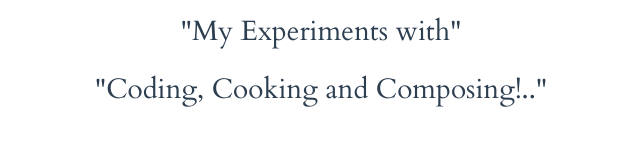
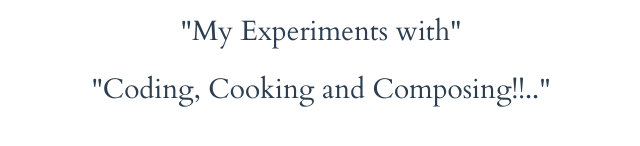
Before and after one commit to pasanaveen/my-portfolio, a React app: page index.html in a window 1280 px wide. Shown: the part 2738-2884 px from the top of the page, 319-959 px from the left. Built offline with nearby package versions, Linux system fonts and the light colour scheme.

Commit message:
just testing

```diff
--- a/index.html
+++ b/index.html
@@ -101,7 +101,7 @@
         <p align = "center" class="color--darkgrey section__description">
         "My Experiments with" </br> </p>
         <p align = "center" class="color--darkgrey section__description">
-        "Coding, Cooking and Composing!.."</p>
+        "Coding, Cooking and Composing!!.."</p>
 
 
 <script type="text/javascript" src="dist/bundle.js">
```
